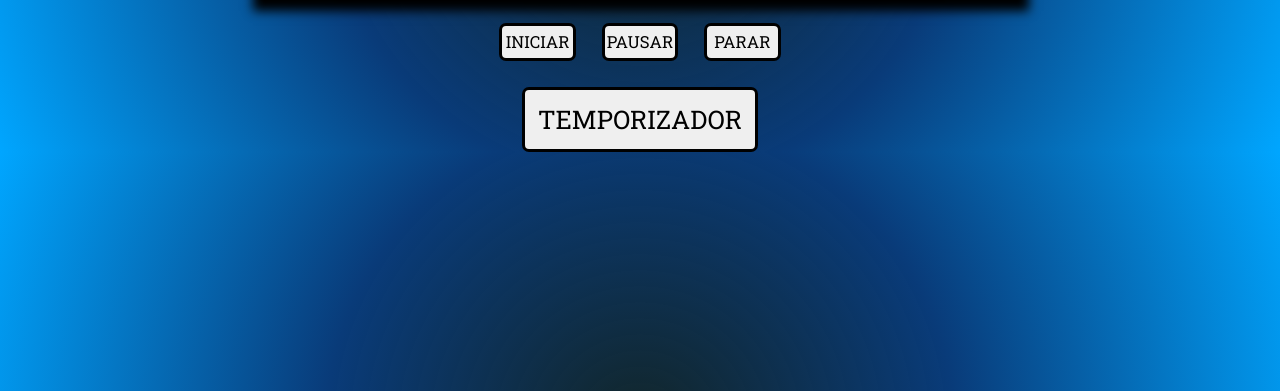
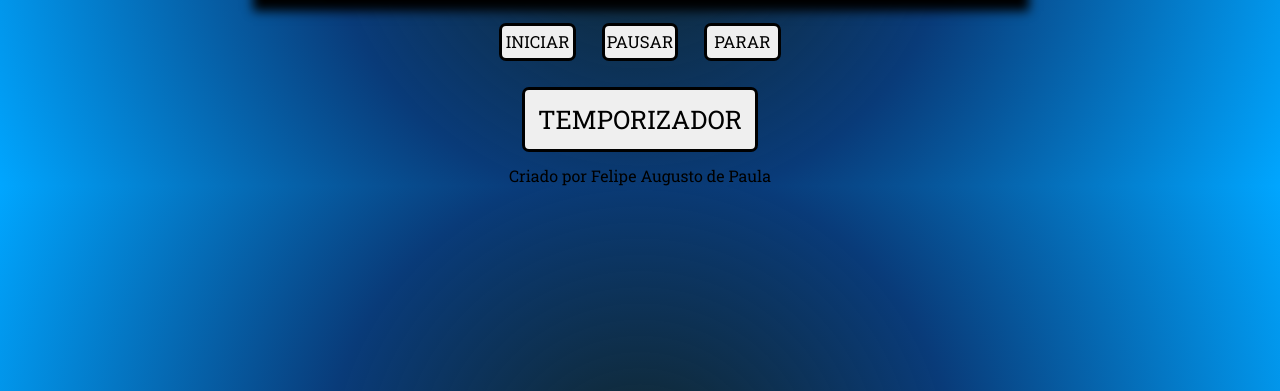
Before and after one commit to FelipeKulote/Cronometro, a plain HTML site: page index.html in a window 1280 px wide. Shown: the part 409-800 px from the top of the page. Drawn offline with Linux system fonts and the light colour scheme; a web font is replaced by a local one.

Commit message:
feat: footer

```diff
--- a/assets/css/style.css
+++ b/assets/css/style.css
@@ -220,3 +220,8 @@ section#timer {
 #btStartTimer:hover {
     background-color: rgba(74, 192, 74, 0.861);
 }
+
+footer {
+    margin-top: 1vw;
+    text-align: center;
+}
--- a/index.html
+++ b/index.html
@@ -80,6 +80,7 @@
         </div>
       </div>
     </section>
+    <footer>Criado por Felipe Augusto de Paula</footer>
     <script src="./assets/js/script.js"></script>
   </body>
 </html>
```
